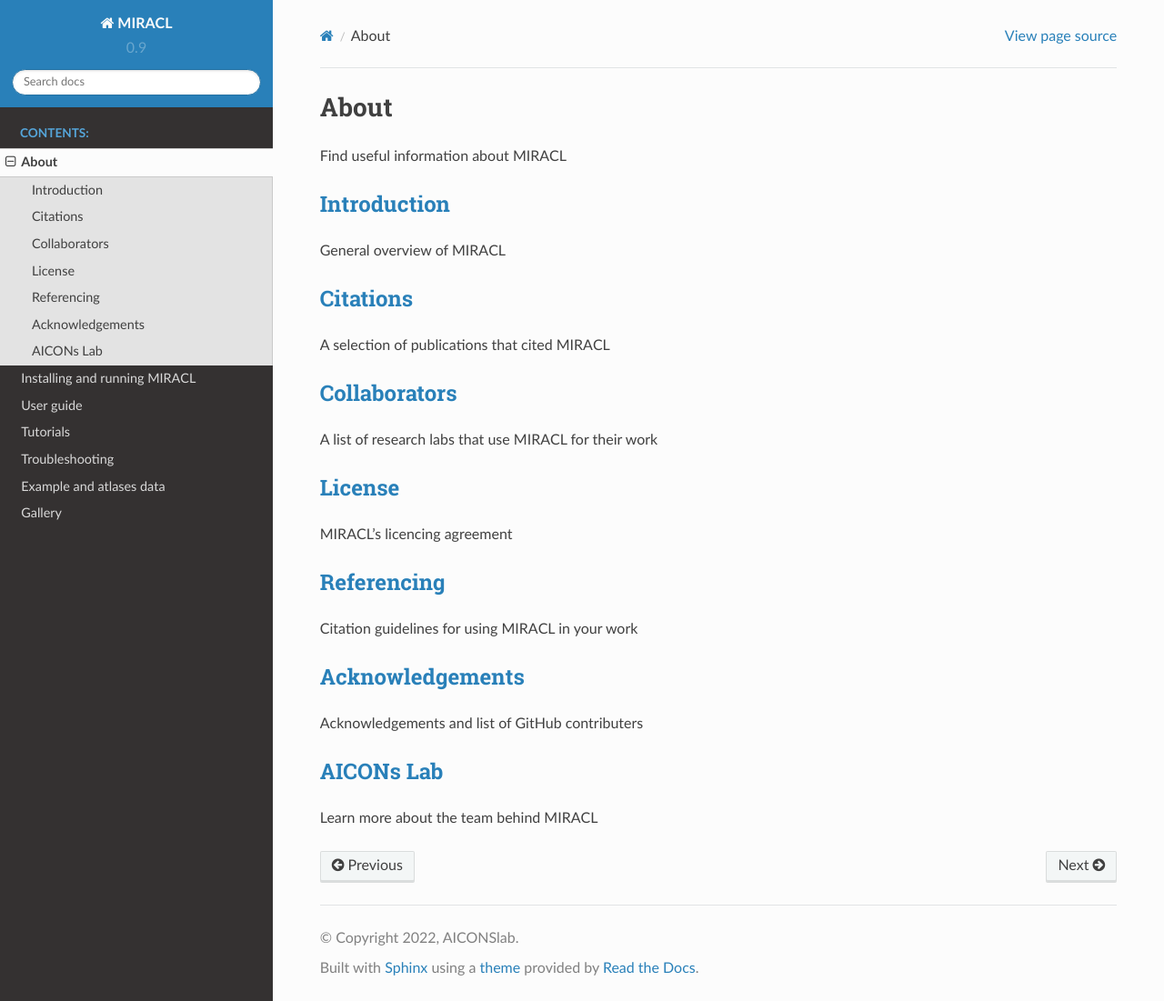
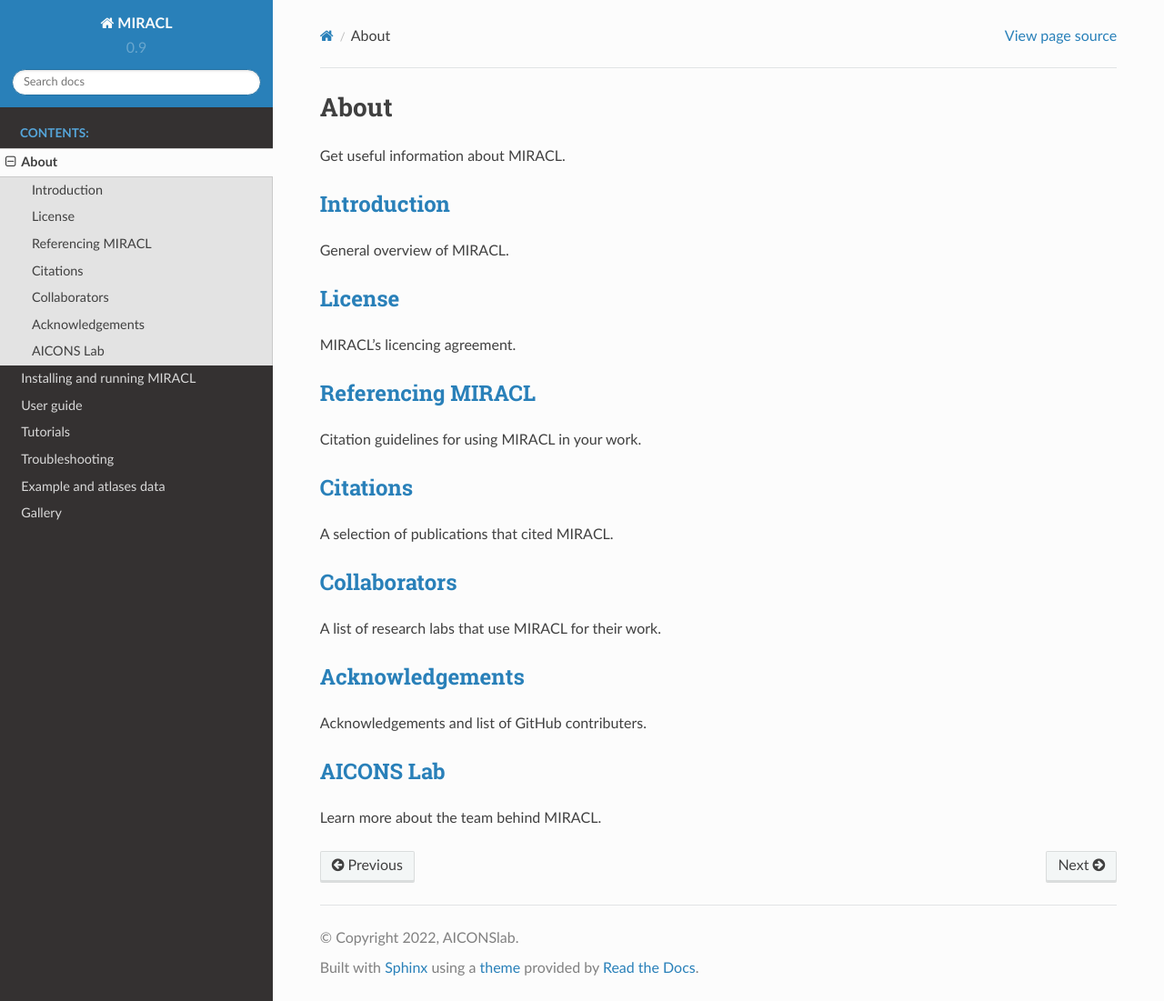
Before and after one commit to AICONSlab/MIRACL, a Sphinx documentation site: the page built from docs/about.md, in a window 1280 px wide and 1101 px high. Shown: the whole window at 91% size. Built offline with Sphinx 7.4.7 and the Read the Docs theme 2.0.0, drawn with Linux system fonts in a browser that asks for light colours.

Commit message:
[docs] change order of topics

```diff
--- a/docs/about.md
+++ b/docs/about.md
@@ -1,31 +1,31 @@
 # About
 
-Find useful information about MIRACL
+Get useful information about MIRACL.
 
 ## [Introduction](./index.rst)
 
-General overview of MIRACL
+General overview of MIRACL.
+
+## [License](./about/license.md)
+
+MIRACL's licencing agreement.
+
+## [Referencing MIRACL](./about/referencing.md)
+
+Citation guidelines for using MIRACL in your work.
 
 ## [Citations](./about/cited.md)
 
-A selection of publications that cited MIRACL
+A selection of publications that cited MIRACL.
 
 ## [Collaborators](./about/collaborators.md)
 
-A list of research labs that use MIRACL for their work
-
-## [License](./about/license.md)
-
-MIRACL's licencing agreement
-
-## [Referencing](./about/referencing.md)
-
-Citation guidelines for using MIRACL in your work
+A list of research labs that use MIRACL for their work.
 
 ## [Acknowledgements](./about/acknowledgements.md)
 
-Acknowledgements and list of GitHub contributers
+Acknowledgements and list of GitHub contributers.
 
-## [AICONs Lab](./about/aicons.md)
+## [AICONS Lab](./about/aicons.md)
 
-Learn more about the team behind MIRACL
+Learn more about the team behind MIRACL.
```
